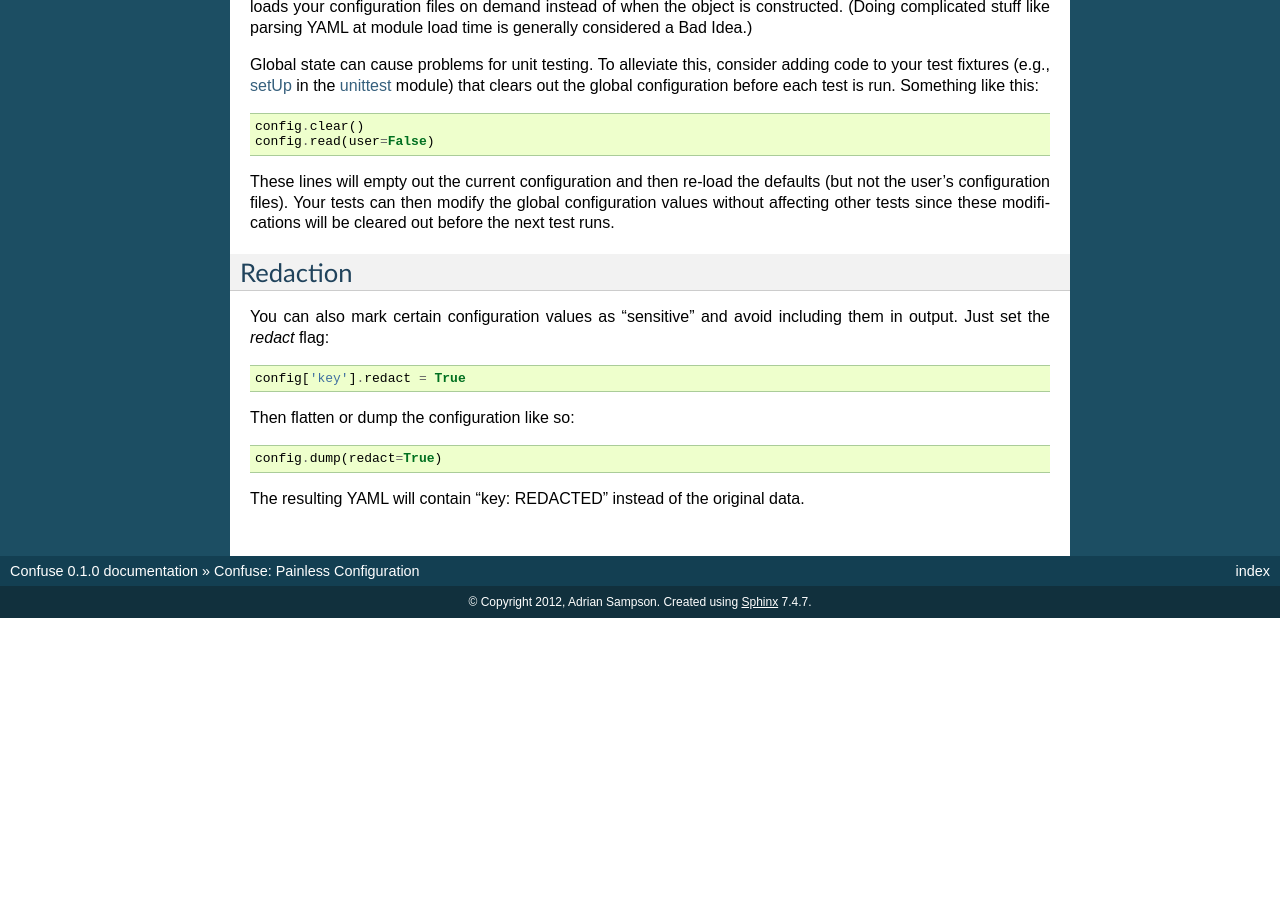
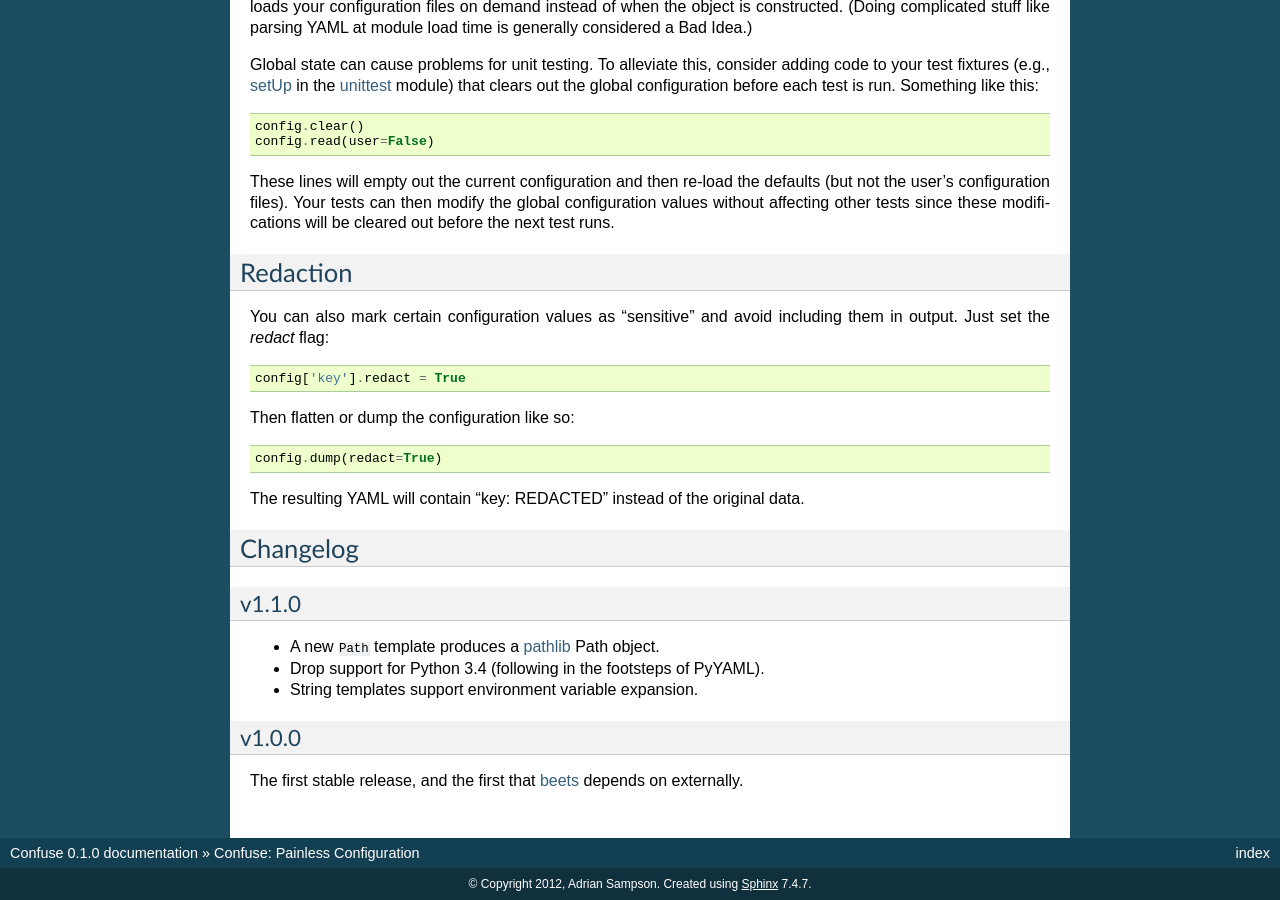
Before and after one commit to beetbox/confuse, a Sphinx documentation site: the page built from docs/index.rst, in a window 1280 px wide and 900 px high, scrolled down 4845 px. Built offline with Sphinx 7.4.7, drawn with Linux system fonts in a browser that asks for light colours; before the commit the page ends 5463 px from its top, so only the background shows below that; some of the changed text lies outside the part shown.

Commit message:
Add a changelog

```diff
--- a/docs/index.rst
+++ b/docs/index.rst
@@ -366,3 +366,23 @@ Then flatten or dump the configuration like so::
     config.dump(redact=True)
 
 The resulting YAML will contain "key: REDACTED" instead of the original data.
+
+
+Changelog
+---------
+
+v1.1.0
+''''''
+
+- A new ``Path`` template produces a `pathlib`_ Path object.
+- Drop support for Python 3.4 (following in the footsteps of PyYAML).
+- String templates support environment variable expansion.
+
+.. _pathlib: https://docs.python.org/3/library/pathlib.html
+
+v1.0.0
+''''''
+
+The first stable release, and the first that `beets`_ depends on externally.
+
+.. _beets: https://beets.io
```
